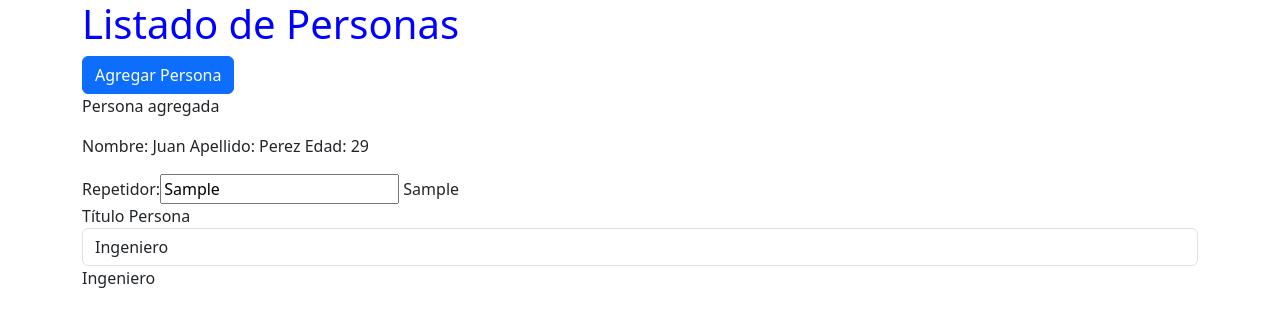
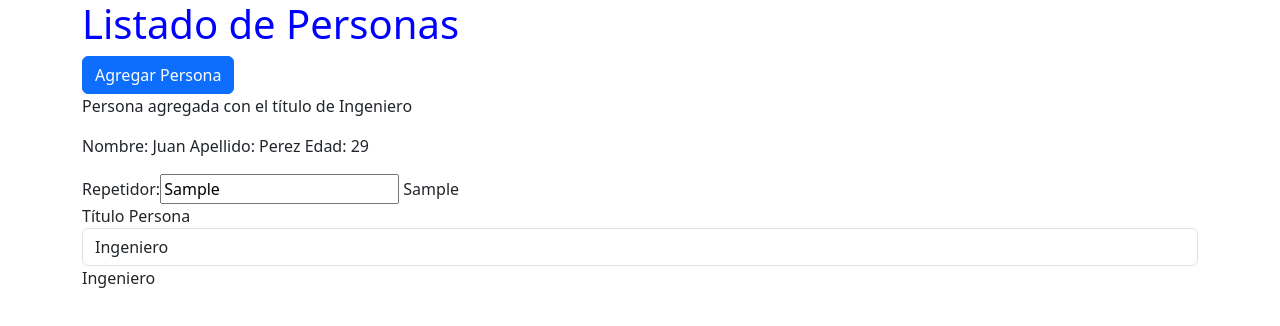
Before and after one commit to ETChikito/mi_primera_app, an Angular app: page / in a window 1280 px wide. Both pictures are taken after typing "Sample" into the empty fields and a click on the button "Agregar Persona". Shown: the top 326 px of the page. Built offline with nearby package versions, Linux system fonts and the light colour scheme.

Commit message:
Directiva *ngIf

```diff
--- a/src/app/personas/personas.component.html
+++ b/src/app/personas/personas.component.html
@@ -6,7 +6,7 @@
         class="btn btn-primary"
         [disabled]="deshabilitado"
       (click)="agregarPersona()">Agregar Persona</button>
-      <p>{{mensaje}}</p>
+      <p *ngIf="mostrar">{{mensaje}} con el título de {{titulo}}</p>
       <app-persona></app-persona>
 
       <label>Título Persona</label>
--- a/src/app/personas/personas.component.ts
+++ b/src/app/personas/personas.component.ts
@@ -8,9 +8,11 @@
 export class PersonasComponent{
     deshabilitado: boolean = false;
     mensaje: string = "No se ha agregado ninguna persona";
-    titulo = "Ingeniero";
+    titulo:string = "Ingeniero";
+    mostrar:boolean = false;
 
     agregarPersona(){
+        this.mostrar = true;
         this.mensaje = "Persona agregada";
     }
 
```
